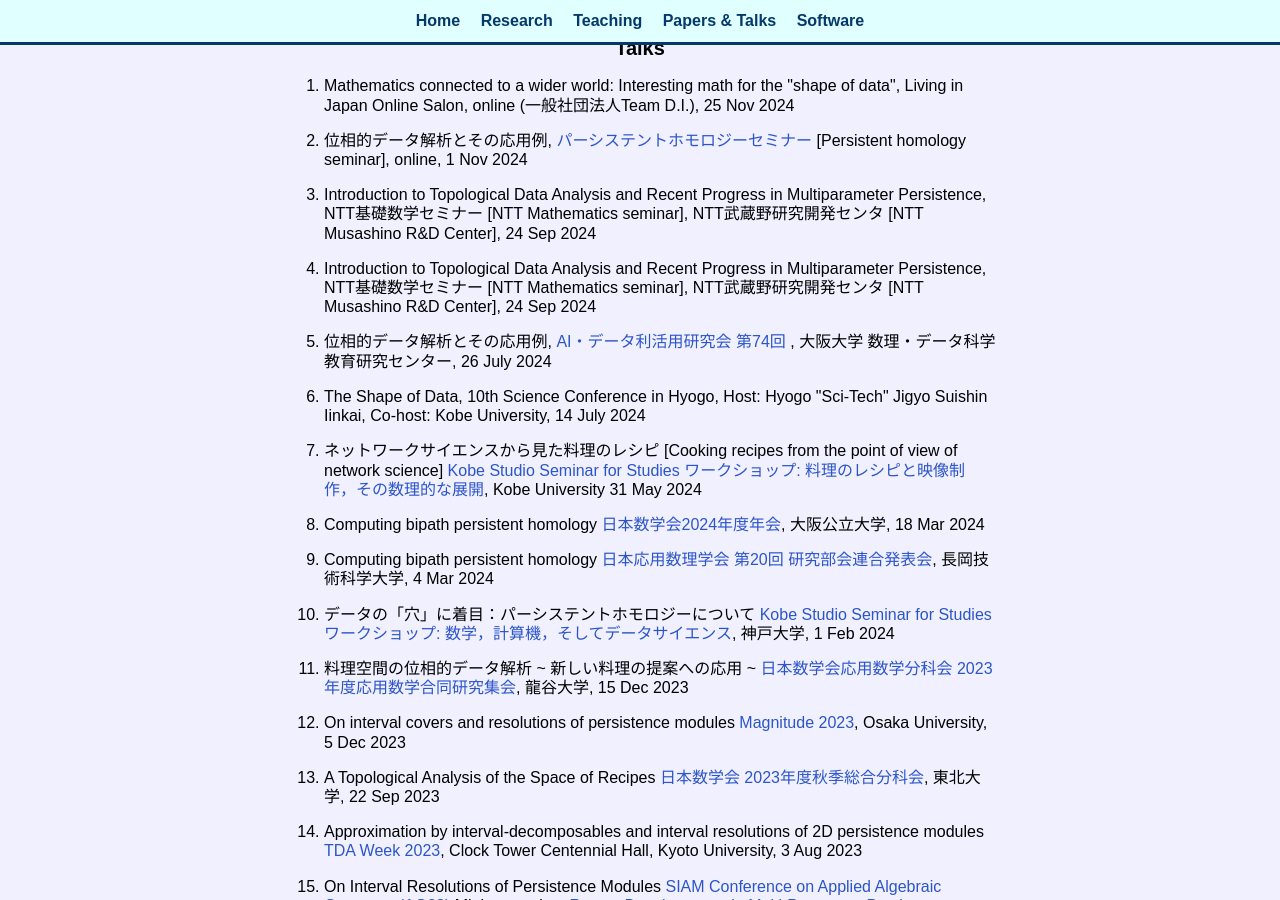
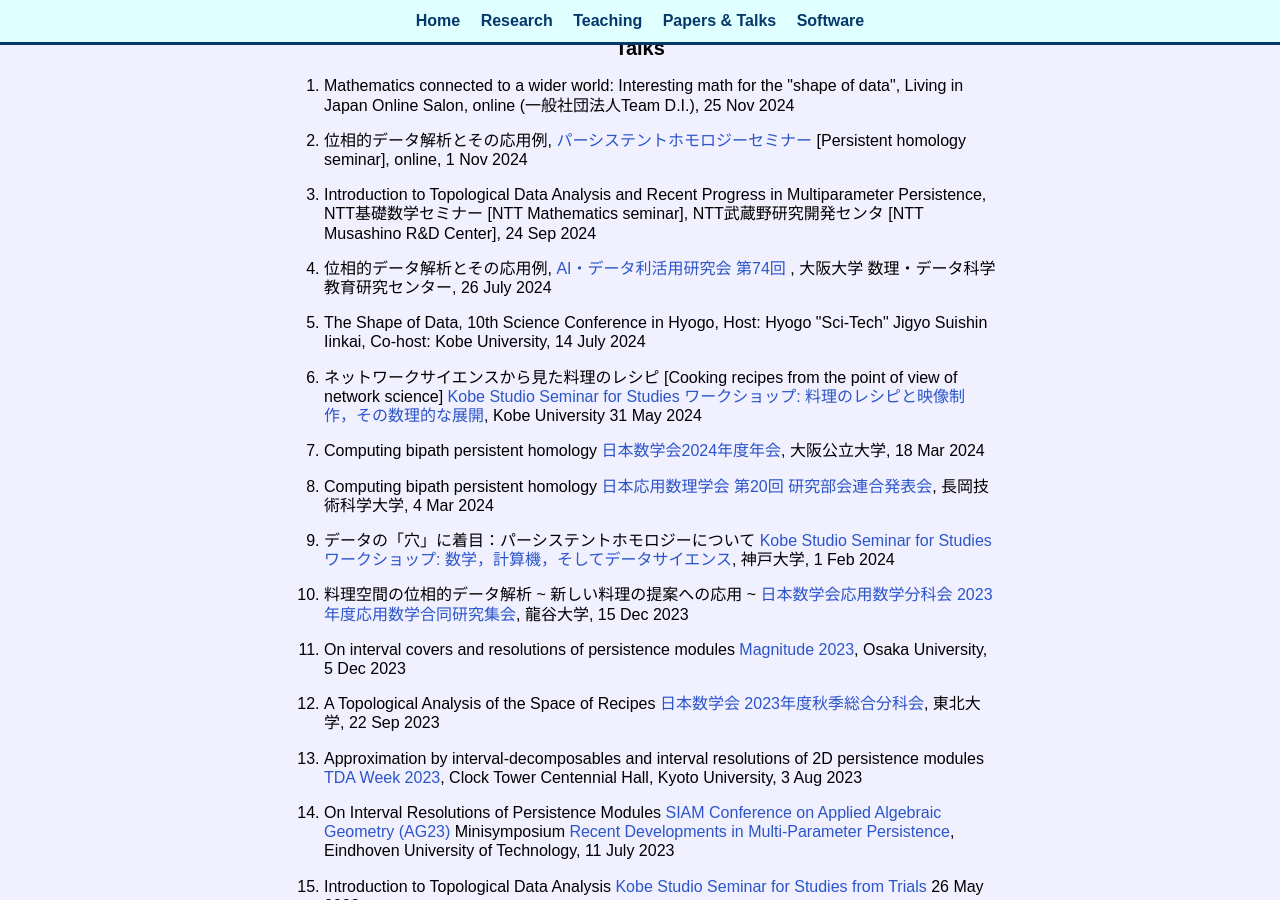
Before and after one commit to emerson-escolar/emerson-escolar.github.io, a Jekyll site: the page built from research_lists.html, in a window 1280 px wide and 900 px high, scrolled down 2170 px. Built offline with Jekyll 4.4.1, drawn with Linux system fonts in a browser that asks for light colours.

Commit message:
remove duplicate

```diff
--- a/research_lists.html
+++ b/research_lists.html
@@ -319,13 +319,6 @@ title: Emer's Papers & Talks
       24 Sep 2024
     </li>
 
-
-    <li>
-      Introduction to Topological Data Analysis and Recent Progress in Multiparameter Persistence,
-      NTT基礎数学セミナー [NTT Mathematics seminar],
-      NTT武蔵野研究開発センタ [NTT Musashino R&amp;D Center],
-      24 Sep 2024
-    </li>
 
      <li>
       位相的データ解析とその応用例,
```
